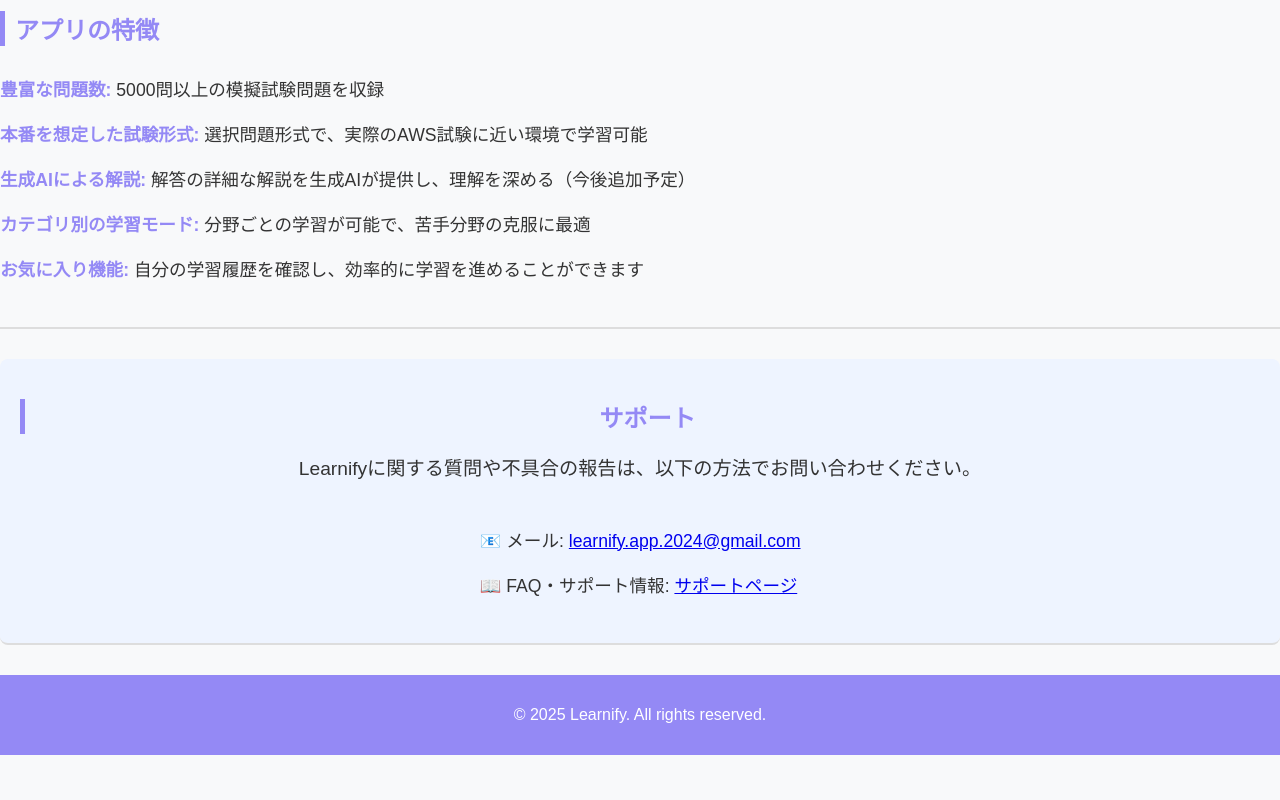
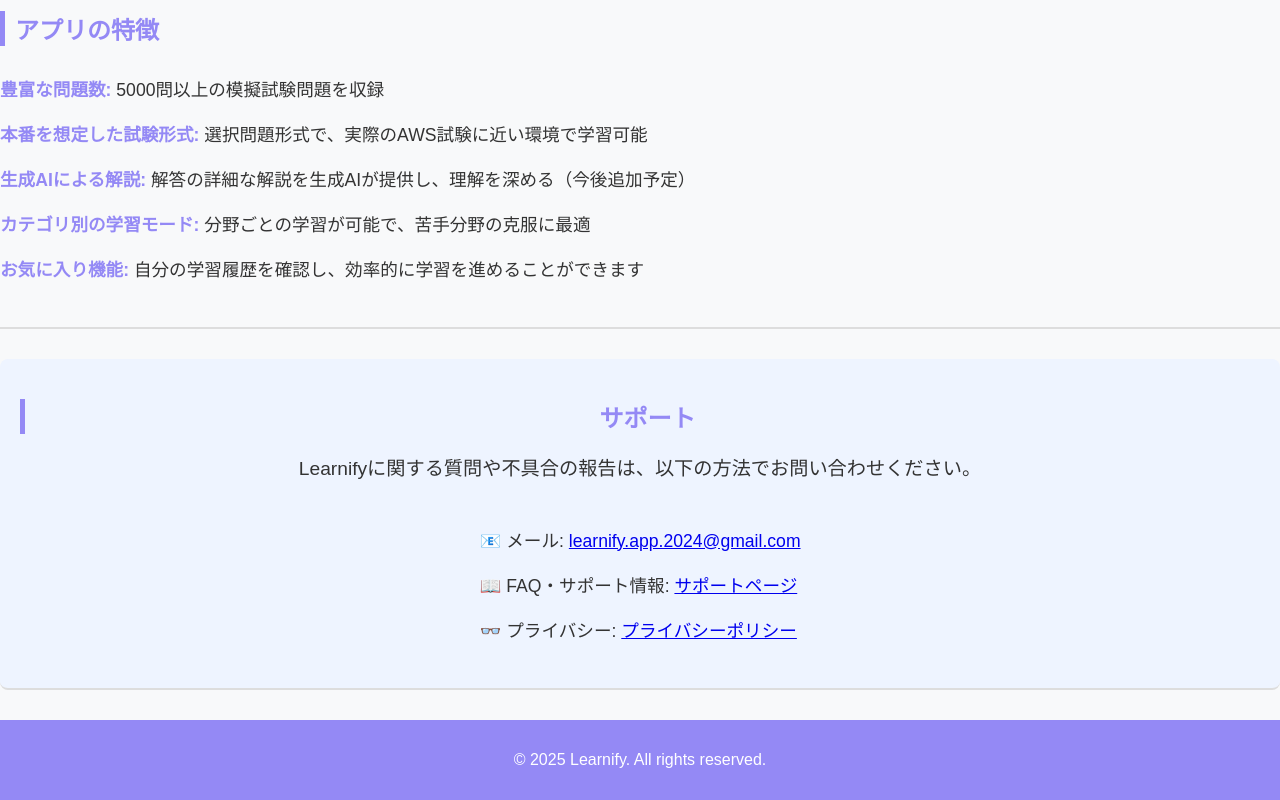
Before and after one commit to anchorWJ/leanify, a plain HTML site: page index.html in a window 1280 px wide. Shown: the part 722-1522 px from the top of the page. Before the commit the page ends 1477 px from the top, so only its background shows below. Drawn offline with Linux system fonts and the light colour scheme.

Commit message:
Update index.html

```diff
--- a/index.html
+++ b/index.html
@@ -55,6 +55,7 @@
         <ul>
             <li>📧 メール: <a href="mailto:learnify.app.2024@gmail.com">learnify.app.2024@gmail.com</a></li>
             <li>📖 FAQ・サポート情報: <a href="https://anchorwj.github.io/leanify/support">サポートページ</a></li>
+            <li>👓 プライバシー: <a href="https://anchorwj.github.io/leanify/privacy">プライバシーポリシー</a></li>
         </ul>
     </section>
 
```
